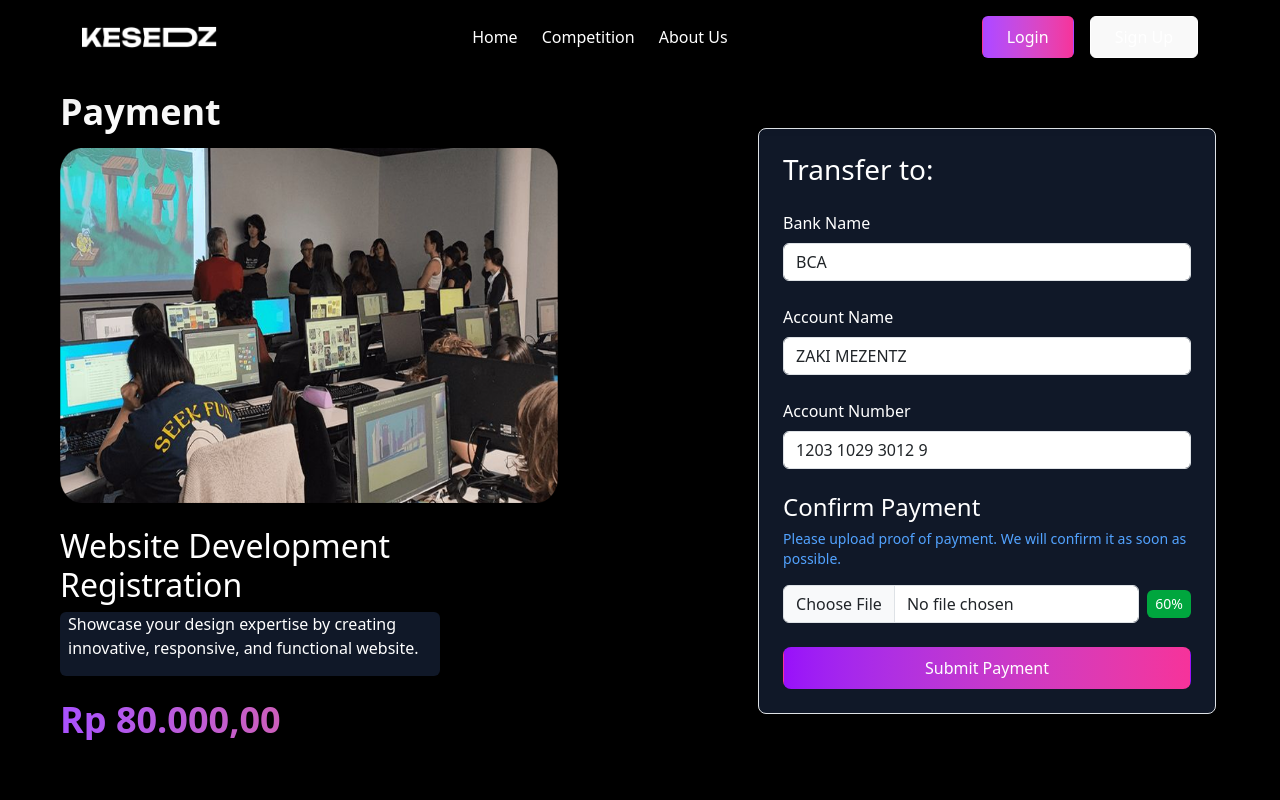
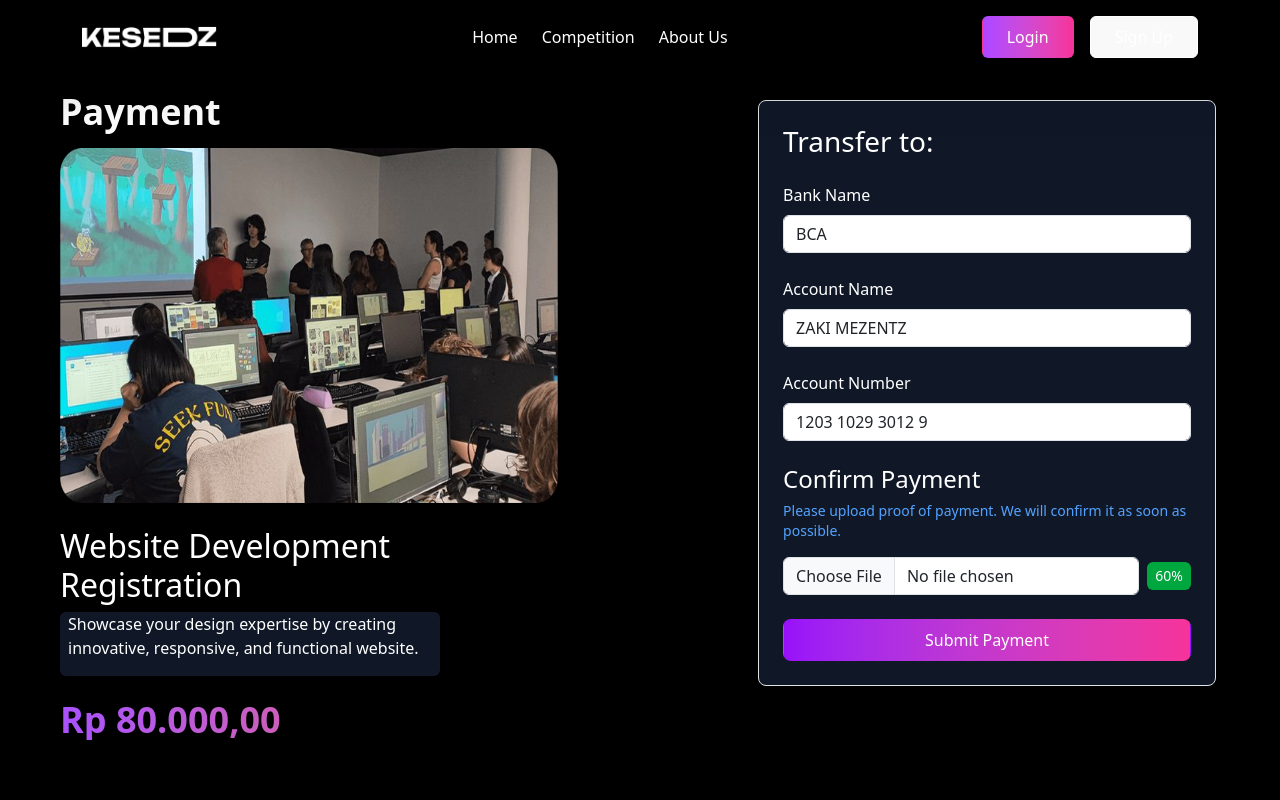
Before and after one commit to Safmica/competition_website, a React (Vite) app in the folder front-end/my-app/: page /paymentWeb in a window 1280 px wide. Shown: the top 800 px of the page. Built offline with nearby package versions, Linux system fonts and the light colour scheme.

Commit message:
feat: add About Us route and adjust margin in PaymentWeb

```diff
--- a/front-end/my-app/src/App.jsx
+++ b/front-end/my-app/src/App.jsx
@@ -113,7 +113,19 @@ function App() {
           </MainLayout>
         }
       />
+
+      <Route
+        path="/AboutUs"
+        element={
+          <MainLayout>
+            <AboutUs />
+          </MainLayout>
+        }
+      />
+
     </Routes>
+
+
 
 
   );
--- a/front-end/my-app/src/pages/paymentWeb.jsx
+++ b/front-end/my-app/src/pages/paymentWeb.jsx
@@ -27,7 +27,7 @@ const PaymentWeb = () => {
         </div>
 
         {/* Right Section */}
-        <div className=" lg:w-1/3.5 p-5 ml-28 mr-4 mt-7">
+        <div className=" lg:w-1/3.5 p-5 ml-28 mr-4 mb-8">
           <div className="bg-gray-900 border border-pink-500 rounded-lg p-6 ">
             <h3 className="text-lg font-semibold mb-4">Transfer to:</h3>
 
```
